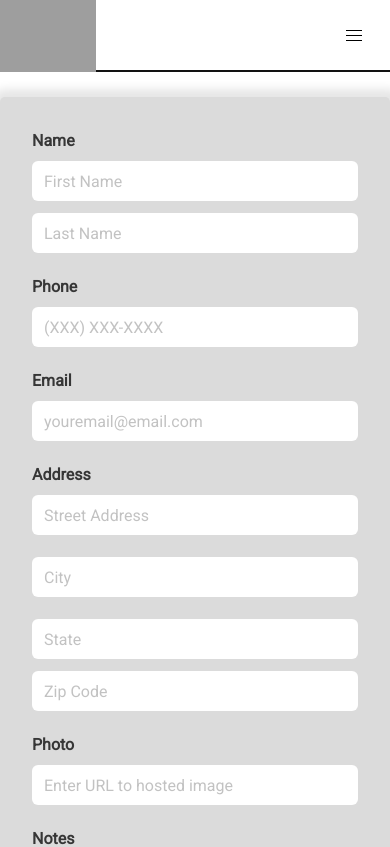
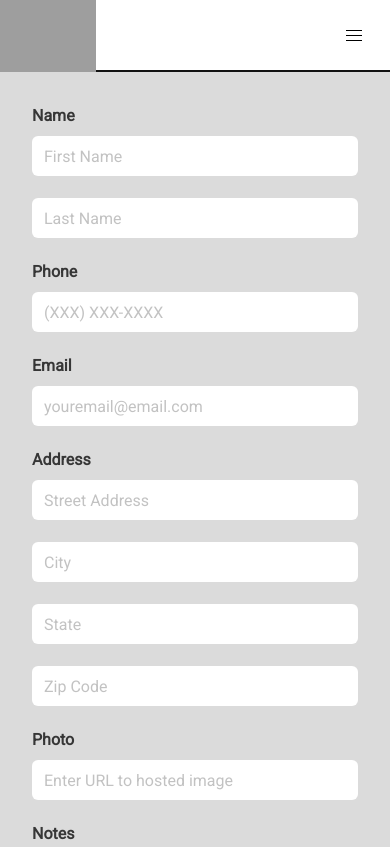
Before and after one commit to gelinas/rivet-v1, a React (Create React App) app: page /newprofile in a window 390 px wide. Shown: the top 847 px of the page. Built offline with nearby package versions, Linux system fonts and the light colour scheme; grey boxes are pictures that could not be loaded.

Commit message:
mobile responsive form styling

```diff
--- a/src/components/forms/forms.scss
+++ b/src/components/forms/forms.scss
@@ -1,19 +1,25 @@
 @import '../../styles/_variables.scss';
 @import '~bulma/sass/utilities/_all.sass';
 
-.form_container {
-  // width: 85%;
-  max-width: 600px;
-  margin:  25px auto;
+.form_container {max-width: 600px;
+  margin: auto;
   padding: 32px;
   font-weight: bold;
   color: black;
   background-color: $faint-grey;
-  box-shadow: 2px 2px 10px 10px rgba(0, 0, 0, 0.1);
-  border-radius: 5px;
+
+  @media screen and (min-width: 600px) {
+    margin-top: 25px
+  }
 
   .error_margin {
     margin-top: 22px
+  }
+
+  .error_margin_mobile {
+    @media screen and (max-width: 767px) {
+      margin-top: 22px
+    }
   }
 
   .error {
```
